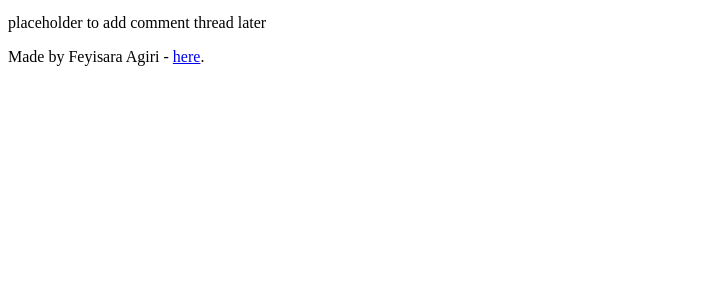
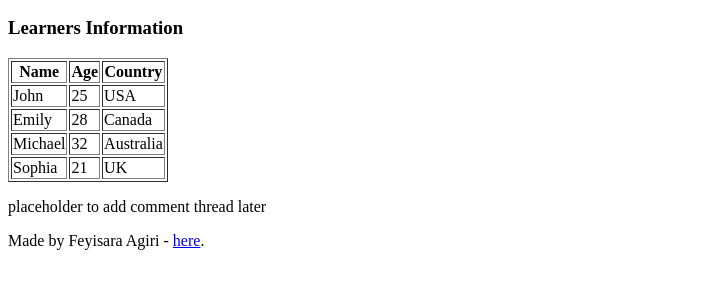
Before and after one commit to AgiriFeyisara/My_First_Portfolio, a plain HTML site: page html_basic/index.html in a window 1280 px wide. Shown: the part 501-790 px from the top of the page, without its empty margins (0-701 px from the left). Drawn offline with Linux system fonts and the light colour scheme.

Commit message:
i added table to the index file

```diff
--- a/html_basic/index.html
+++ b/html_basic/index.html
@@ -40,6 +40,42 @@
             width="200"
           />
         </a>
+
+
+        <h3>Learners Information</h3>
+        <table border="1">
+          <thead>
+            <tr>
+              <th>Name</th>
+              <th>Age</th>
+              <th>Country</th>
+            </tr>
+          </thead>
+          <tbody>
+            <tr>
+              <td>John</td>
+              <td>25</td>
+              <td>USA</td>
+            </tr>
+            <tr>
+              <td>Emily</td>
+              <td>28</td>
+              <td>Canada</td>
+            </tr>
+            <tr>
+              <td>Michael</td>
+              <td>32</td>
+              <td>Australia</td>
+            </tr>
+            <tr>
+              <td>Sophia</td>
+              <td>21</td>
+              <td>UK</td>
+            </tr>
+          </tbody>
+        </table>
+
+
       </article>
 
       <aside>
@@ -48,7 +84,10 @@
     </main>
 
     <footer>
-      <p> Made by Feyisara Agiri - <a href='https://github.com/AgiriFeyisara' target='_blank'>here</a>.</p>
+      <p>
+        Made by Feyisara Agiri -
+        <a href='https://github.com/AgiriFeyisara' target='_blank'>here</a>.
+      </p>
     </footer>
   </body>
 </html>
```
